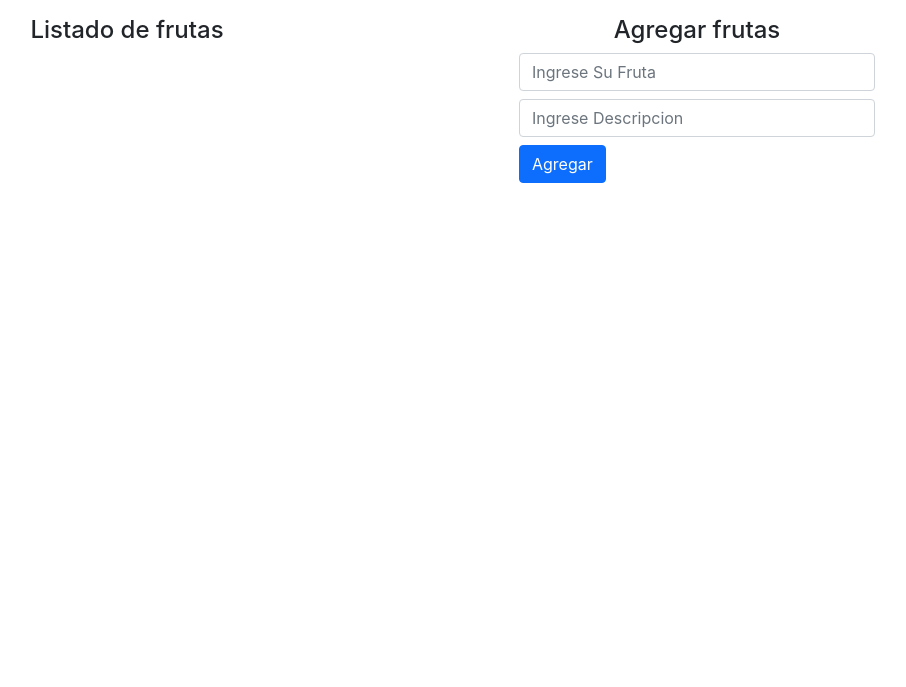
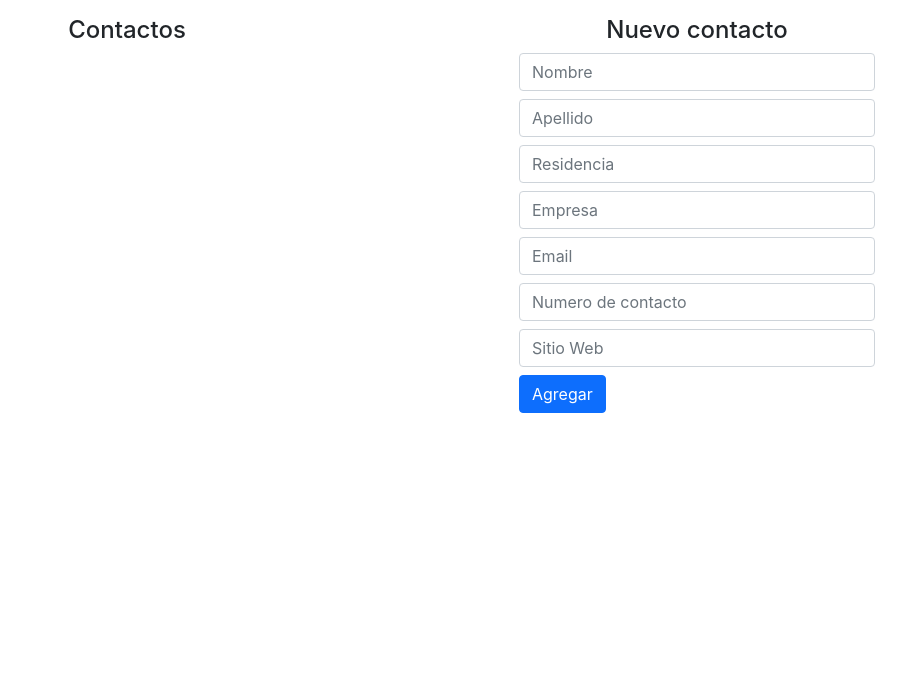
Before and after one commit to JSebas-Amaya94/fundamentos_react_DW_V2, a React app in the folder fundamentos/: page / in a window 1280 px wide. Shown: the part 113-800 px from the top of the page, without its empty margins (323-1229 px from the left). Built offline with nearby package versions, Linux system fonts and the light colour scheme.

Commit message:
Aprendiendo React v3 - ULTIMO COMMIT ANTES DE INTRODUCIR BACKEND

```diff
--- a/fundamentos/public/index.html
+++ b/fundamentos/public/index.html
@@ -7,12 +7,12 @@
     <meta name="theme-color" content="#000000" />
     <meta
       name="description"
-      content="Web site created using create-react-app"
+      content="Agendis - Organize y gestione sus clientes con agendis"
     />
     <link href="https://cdn.jsdelivr.net/npm/bootstrap@5.1.3/dist/css/bootstrap.min.css" rel="stylesheet" integrity="sha384-1BmE4kWBq78iYhFldvKuhfTAU6auU8tT94WrHftjDbrCEXSU1oBoqyl2QvZ6jIW3" crossorigin="anonymous"/>
     <link rel="apple-touch-icon" href="%PUBLIC_URL%/logo192.png" />
     <link rel="manifest" href="%PUBLIC_URL%/manifest.json" />
-    <title>React App</title>
+    <title>Agendis</title>
   </head>
   <body>
     <div id="app"></div>
--- a/fundamentos/src/components/Contador.jsx
+++ /dev/null
@@ -1,23 +0,0 @@
-import React from 'react';
-
-const Contador = () => {
-    const [contador, setContador] = React.useState(0);
-    const aumentar = () => setContador (contador + 1)
-    const disminuir = () =>  setContador (contador - 1)
-  return (
-    <>
-        <hr/>
-        <h1>Contador</h1>
-        <h2>El valor de la variable contador es: {contador}</h2>
-        <h1>
-          {
-            contador < 0 ? "El contador es negativo" : "El contador es positivo"
-          }
-        </h1>
-        <button onClick={aumentar}>Aumentar</button>
-        <button onClick={disminuir}>Disminuir</button>
-    </>
-  )
-}
-
-export default Contador
--- a/fundamentos/src/components/Eventos.jsx
+++ /dev/null
@@ -1,21 +0,0 @@
-import React from 'react'
-
-const Eventos = () => {
-    const [texto, setText] = React.useState('Texto Inicial');
-    const eventoClick = () => {
-        const aux = 'Texto Inicial';
-        if (texto == aux){
-            setText ('Cambiando el texto...');
-            return
-        }
-        setText(aux);
-    }
-  return (
-    <>
-        <h2>{texto}</h2>
-        <button onClick={eventoClick}>Click!</button>
-    </>
-  )
-}
-
-export default Eventos
--- a/fundamentos/src/components/Form.jsx
+++ b/fundamentos/src/components/Form.jsx
@@ -1,100 +1,189 @@
 import { nanoid } from "nanoid";
 import React, { useEffect } from "react" ;
+import '../styles/Form.css';
 
 const Form = () => {
-  const [fruta, setFruta] = React.useState("");
-  const [descripcion, setDescripcion] = React.useState("");
-  const [listafrutas, setListaFrutas] = React.useState([]);
+  const [nombre, setNombre] = React.useState("");
+  const [apellido, setApellido] = React.useState("");
+  const [residencia, setResidencia] = React.useState("");
+  const [empresa, setEmpresa] = React.useState("");
+  const [email, setEmail] = React.useState("");
+  const [phone, setPhone] = React.useState("");
+  const [webLink,setWebLink] = React.useState ("");
+
+  const [listaContactos, setListaContactos] = React.useState([]);
+
   const [id, setId] = React.useState ('');
   const [modoEdicion, setModoEdicion] = React.useState(false);
   const [error, setError] = React.useState(null);
 
-  const guardarFrutas = (e) => {
+  const addContacto = (e) => {
     e.preventDefault();
 
-    if (!fruta.trim()) {
-      setError("Digite la fruta");
+    if (!nombre.trim()) {
+      setError("Introduce nombre!");
       return;
     }
 
-    if (!descripcion.trim()) {
-      setError("Digite la descripcion");
+    if (!apellido.trim()) {
+      setError("Ingrece apellido!");
       return
     }
 
-    setListaFrutas([
-      ...listafrutas,
+    if (!residencia.trim()) {
+      setError("Ingrece residencia!");
+      return
+    }
+
+     if (!email.trim()) {
+      setError("Introduce email!");
+      return
+    }
+
+    if (!phone.trim()) {
+      setError("Introduce numero de contacto!");
+      return
+    }
+
+    setListaContactos([
+      ...listaContactos,
       {
         id: nanoid(),
-        nombreFruta: fruta,
-        nombreDescripcion: descripcion,
+        nombreCliente: nombre,
+        apellidoCliente: apellido,
+        residenciaCliente: residencia,
+        empresaCliente: empresa,
+        emailCliente: email,
+        phoneCliente: phone,
+        webSiteCliente: webLink,
       },
     ]);
 
     e.target.reset();
-    setFruta("");
-    setDescripcion("");
+    setNombre("");
+    setApellido("");
+    setResidencia("");
+    setEmpresa("");
+    setEmail("");
+    setPhone("");
+    setWebLink("");
+
     setError(null);
   };
 
 const editar = item => {
-  setFruta(item.nombreFruta);
-  setDescripcion(item.nombreDescripcion);
+  setNombre(item.nombreCliente);
+  setApellido(item.apellidoCliente);
+  setResidencia(item.residenciaCliente);
+  setEmpresa(item.empresaCliente);
+  setEmail(item.emailCliente);
+  setPhone(item.phoneCliente);
+  setWebLink(item.webSiteCliente);
   setModoEdicion(true);
   setId(item.id);
 }
 
-const editarFrutas = e => {
+const editarContactos = e => {
   e.preventDefault();
 
-  if (!fruta.trim()) {
-    setError("Digite la fruta");
+  if (!nombre.trim()) {
+    setError("Introduce nombre!");
     return;
   }
 
-  if (!descripcion.trim()) {
-    setError("Digite la descripcion");
+  if (!apellido.trim()) {
+    setError("Ingrece apellido!");
     return
   }
 
-  const arrayEditado= listafrutas.map(
-    item => item.id ===id ? {id:id,nombreFruta:fruta,nombreDescripcion:descripcion}: item
+  if (!residencia.trim()) {
+    setError("Ingrece residencia!");
+    return
+  }
+
+   if (!email.trim()) {
+    setError("Introduce email!");
+    return
+  }
+
+  if (!phone.trim()) {
+    setError("Introduce numero de contacto!");
+    return
+  }
+
+  const arrayEditado= listaContactos.map(
+    item => item.id ===id ? {
+      id:id,
+      nombreCliente: nombre,
+      apellidoCliente: apellido,
+      residenciaCliente: residencia,
+      empresaCliente: empresa,
+      emailCliente: email,
+      phoneCliente: phone,
+      webSiteCliente: webLink
+    }: item
   )
 
-  setListaFrutas(arrayEditado);
-  setFruta('');
-  setDescripcion('');
+  setListaContactos(arrayEditado);
+  setNombre('');
+  setApellido('');
+  setResidencia('');
+  setEmpresa('');
+  setEmail('');
+  setPhone('');
+  setWebLink('');
+
   setId('');
   setModoEdicion(false);
   setError(null);
 }
 
 const eliminaritem = id => {
-  const aux = listafrutas.filter(item => item.id !== id)
-  setListaFrutas(aux)
+  const aux = listaContactos.filter(item => item.id !== id)
+  setListaContactos(aux)
+  setModoEdicion(false);
+  setNombre('');
+  setApellido('');
+  setResidencia('');
+  setEmpresa('');
+  setEmail('');
+  setPhone('');
+  setWebLink('');
+  setId('');
+  setError(null);
 };
 
 const cancelar = () => {
   setModoEdicion(false);
-  setFruta('');
+  setNombre('');
+  setApellido('');
+  setResidencia('');
+  setEmpresa('');
+  setEmail('');
+  setPhone('');
+  setWebLink('');
   setId('');
-  setDescripcion('');
   setError(null);
 }
 
 return (
     <div>
-      <h1 className="text-center">CRUB</h1>
+      <h1 className="text-center">Agendis</h1>
       <hr />
       <div className="row">
         <div className="col-8">
-          <h4 className="text-center">Listado de frutas</h4>
+          <h4 className="text-center">Contactos</h4>
           <br />
           <ul className="list-group">
-            {listafrutas.map((item) => (
+            {listaContactos.map((item) => (
               <li className="list-group-item" key={item.id}>
                 <spam className="lead">
-                  {item.nombreFruta} <br /> {item.nombreDescripcion}
+                  Nombre: {item.nombreCliente} {item.apellidoCliente} <br />
+                  Residencia: {item.residenciaCliente} <br />
+                  Empresa: {item.empresaCliente} <br />
+                  Email: {item.emailCliente} <br />
+                  Phone: {item.phoneCliente} <br />
+                  {item.webSiteCliente} <br />
                 </spam>
                 <button className="btn btn-danger btn-sm float-end mx-2" onClick={ ()=> eliminaritem(item.id) }>
                   Eliminar
@@ -109,26 +198,66 @@ return (
         <div className="col-4">
           <h4 className="text-center">
             {
-              modoEdicion ? 'Editar fruta' : 'Agregar frutas'
+              modoEdicion ? 'Editar contacto' : 'Nuevo contacto'
             }
           </h4>
-          <form onSubmit={modoEdicion ? editarFrutas: guardarFrutas}>
+          <form onSubmit={modoEdicion ? editarContactos: addContacto}>
             {
               error ? <span className="text-danger">{error}</span> : null
             }
             <input
               className="form-control mb-2"
               type="text"
-              placeholder="Ingrese Su Fruta"
-              onChange={(e) => setFruta(e.target.value)}
-              value={fruta}
+              placeholder="Nombre"
+              onChange={(e) => setNombre(e.target.value)}
+              value={nombre}
             />
             <input
               className="form-control mb-2"
               type="text"
-              placeholder="Ingrese Descripcion"
-              onChange={(e) => setDescripcion(e.target.value)}
-              value={ descripcion}
+              placeholder="Apellido"
+              onChange={(e) => setApellido(e.target.value)}
+              value={apellido}
+            />
+
+            <input
+              className="form-control mb-2"
+              type="text"
+              placeholder="Residencia"
+              onChange={(e) => setResidencia(e.target.value)}
+              value={residencia}
+            />
+
+            <input
+              className="form-control mb-2"
+              type="text"
+              placeholder="Empresa"
+              onChange={(e) => setEmpresa(e.target.value)}
+              value={empresa}
+            />
+
+            <input
+              className="form-control mb-2"
+              type="text"
+              placeholder="Email"
+              onChange={(e) => setEmail(e.target.value)}
+              value={email}
+            />
+
+            <input
+              className="form-control mb-2"
+              type="text"
+              placeholder="Numero de contacto"
+              onChange={(e) => setPhone(e.target.value)}
+              value={phone}
+            />
+
+            <input
+              className="form-control mb-2"
+              type="text"
+              placeholder="Sitio Web"
+              onChange={(e) => setWebLink(e.target.value)}
+              value={webLink}
             />
 
             {
@@ -136,7 +265,7 @@ return (
               (
                 <>
                   <button
-                    className="btn btn-warning btn-block"
+                    className="btn btn-primary btn-block"
                     type="submit">
                       Editar
                   </button>
--- a/fundamentos/src/components/Listas.jsx
+++ /dev/null
@@ -1,25 +0,0 @@
-import React from 'react'
-
-const Listas = () => {
-    const initialState = [
-        {id: 1, text: 'work 1'},
-        {id: 2, text: 'work 2'},
-        {id: 3, text: 'work 3'},
-        {id: 4, text: 'work 4'},
-        {id: 5, text: 'work 5'},
-        {id: 6, text: 'work 6'},
-        {id: 7, text: 'work 7'}
-    ]
-    const [list, setList] = React.useState (initialState);
-  return (
-    <>
-    <hr />
-    <h1>List</h1>
-    {
-        list.map(({id,text})=> <h4 key={id}>{text}</h4>)
-    }
-    </>
-  )
-}
-
-export default Listas
--- a/fundamentos/src/components/Parrafo.jsx
+++ /dev/null
@@ -1,9 +0,0 @@
-import React from 'react';
-
-const Parrafo = () => {
-  return (
-        <h1>Mi primer parrafo en react</h1>
-  )
-}
-
-export default Parrafo
--- a/fundamentos/src/components/Variables.jsx
+++ /dev/null
@@ -1,15 +0,0 @@
-import React from 'react';
-
-const Variables = () => {
-    const saludo = "hola mundo";
-    const imagen = 'https://picsum.photos/300'
-    const altDescription = "Esto es una imagen"
-    return (
-        <>
-        <h1>{saludo}</h1>
-        <img src = {imagen} alt = {altDescription}/>
-        </>
-    )
-}
-
-export default Variables
--- a/fundamentos/src/routes/App.js
+++ b/fundamentos/src/routes/App.js
@@ -1,9 +1,4 @@
 import '../styles/App.css';
-import Parrafo from '../components/Parrafo';
-import Variables from '../components/Variables';
-import Contador from '../components/Contador';
-import Eventos from '../components/Eventos';
-import Listas from '../components/Listas';
 import Form from '../components/Form';
 
 function App() {
--- a/fundamentos/src/styles/index.css
+++ b/fundamentos/src/styles/index.css
@@ -7,6 +7,7 @@ body {
   -moz-osx-font-smoothing: grayscale;
 }
 
+
 code {
   font-family: source-code-pro, Menlo, Monaco, Consolas, 'Courier New',
     monospace;
```
Also changed, not shown: fundamentos/src/styles/Form.css (added).
